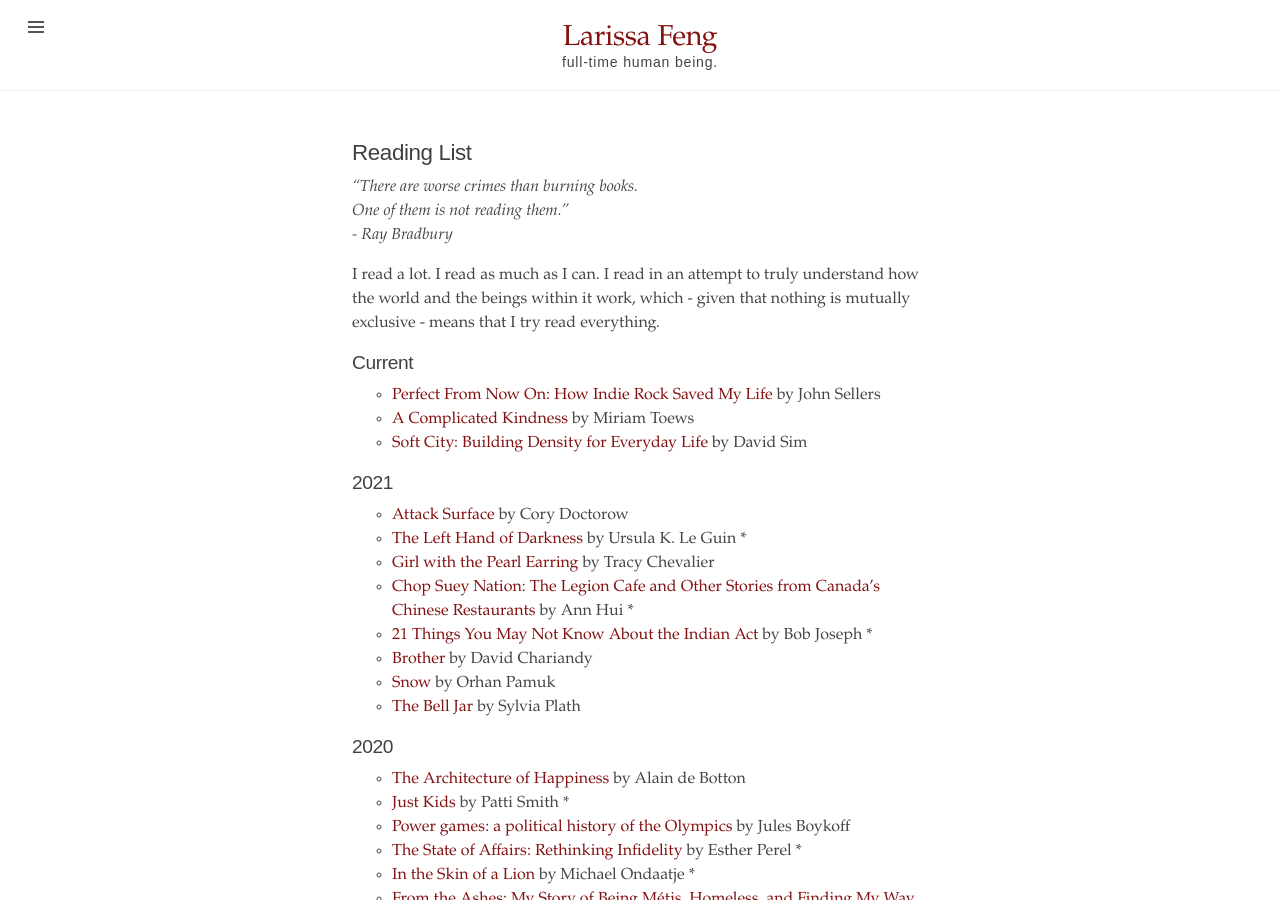
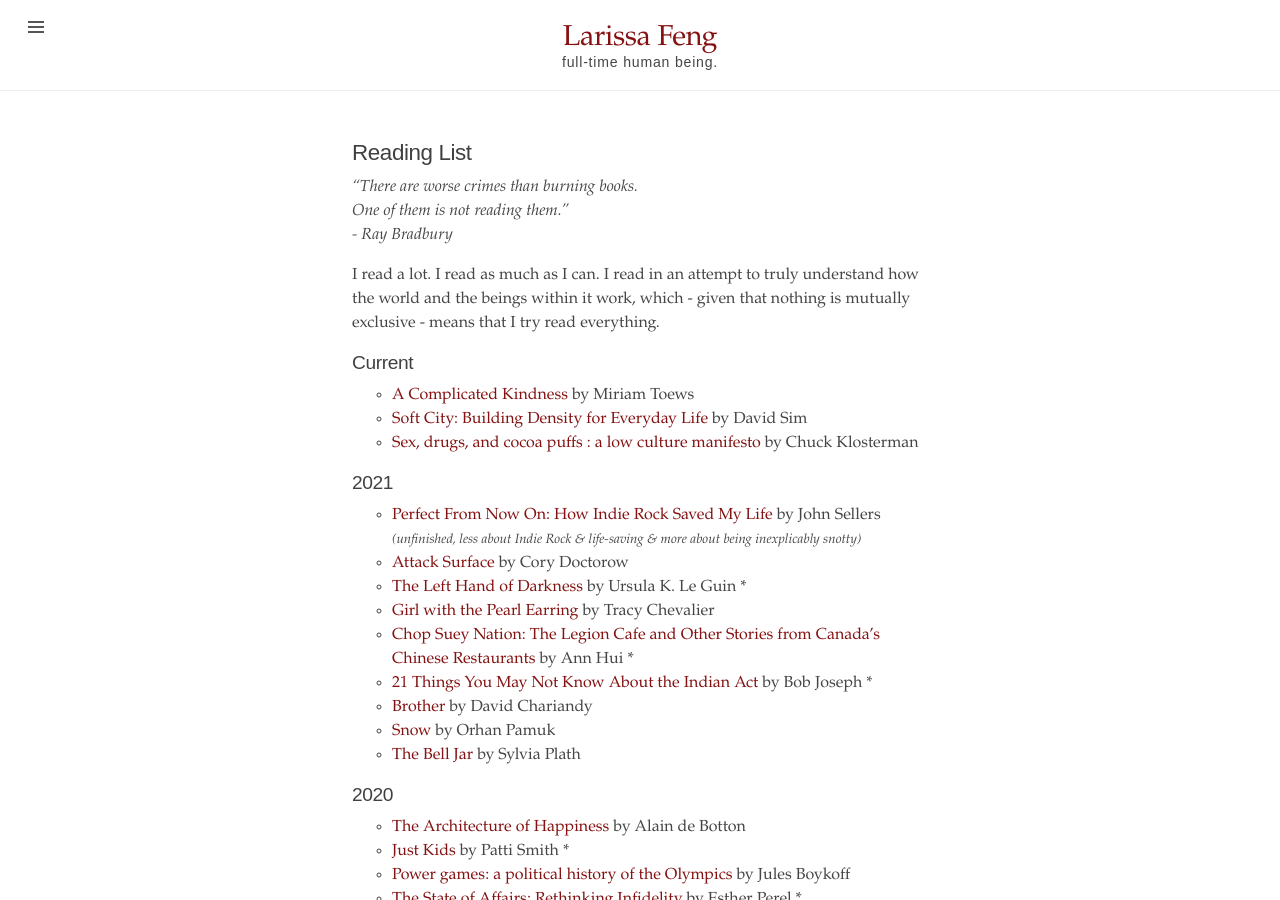
Before and after one commit to mondayrain/mondayrain.github.io, a Jekyll site: the page built from reading_list.md, in a window 1280 px wide and 900 px high. Built offline with Jekyll 4.4.1, drawn with Linux system fonts in a browser that asks for light colours.

Commit message:
Update reading_list.md

```diff
--- a/reading_list.md
+++ b/reading_list.md
@@ -10,11 +10,13 @@ title: Reading List
 I read a lot. I read as much as I can. I read in an attempt to truly understand how the world and the beings within it work, which - given that nothing is mutually exclusive - means that I try read everything.
 
 ## Current
-- [Perfect From Now On: How Indie Rock Saved My Life](https://www.goodreads.com/book/show/233743.Perfect_from_Now_On) by John Sellers
+
 - [A Complicated Kindness](https://www.goodreads.com/book/show/13374.A_Complicated_Kindness) by Miriam Toews
 - [Soft City: Building Density for Everyday Life](https://www.goodreads.com/book/show/42480560-soft-city) by David Sim
+- [Sex, drugs, and cocoa puffs : a low culture manifesto](https://en.wikipedia.org/wiki/Sex,_Drugs,_and_Cocoa_Puffs) by Chuck Klosterman
 
 ## 2021
+- [Perfect From Now On: How Indie Rock Saved My Life](https://www.goodreads.com/book/show/233743.Perfect_from_Now_On) by John Sellers <small>_(unfinished, less about Indie Rock & life-saving & more about being inexplicably snotty)_</small>
 - [Attack Surface](https://www.goodreads.com/en/book/show/49247283-attack-surface) by Cory Doctorow
 - [The Left Hand of Darkness](https://en.wikipedia.org/wiki/The_Left_Hand_of_Darkness) by Ursula K. Le Guin *
 - [Girl with the Pearl Earring](https://www.goodreads.com/book/show/6997364-girl-with-the-pearl-earring) by Tracy Chevalier
```
